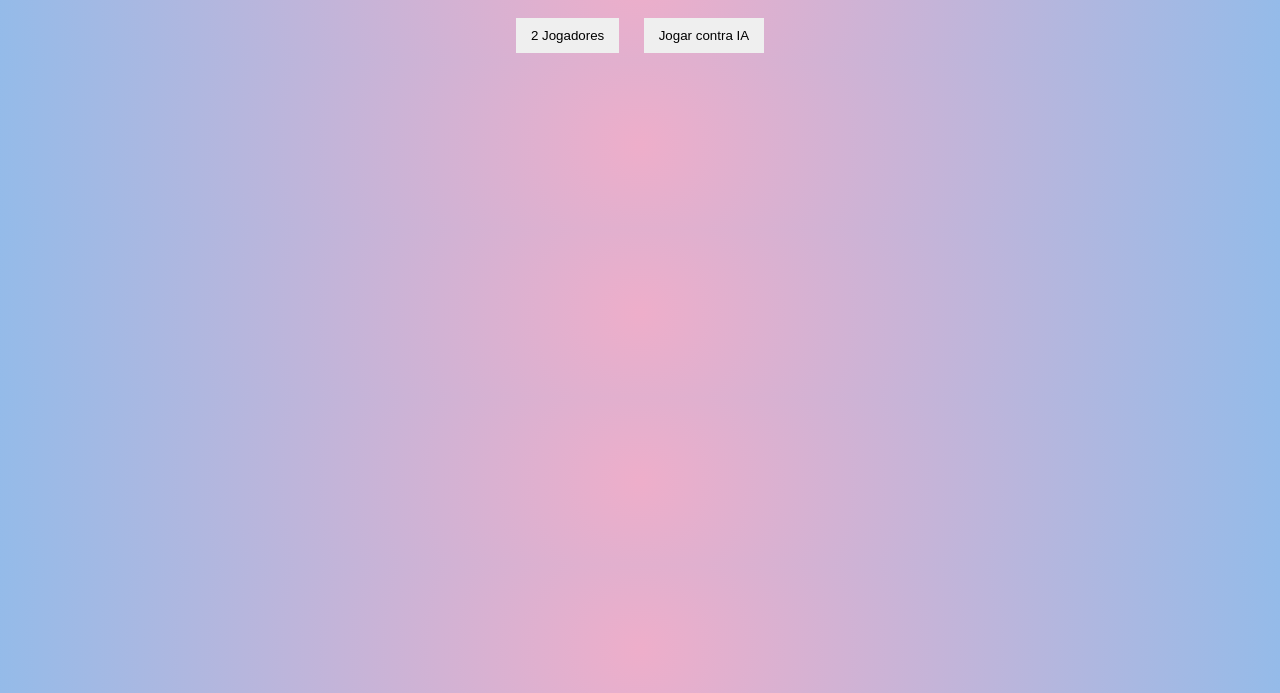
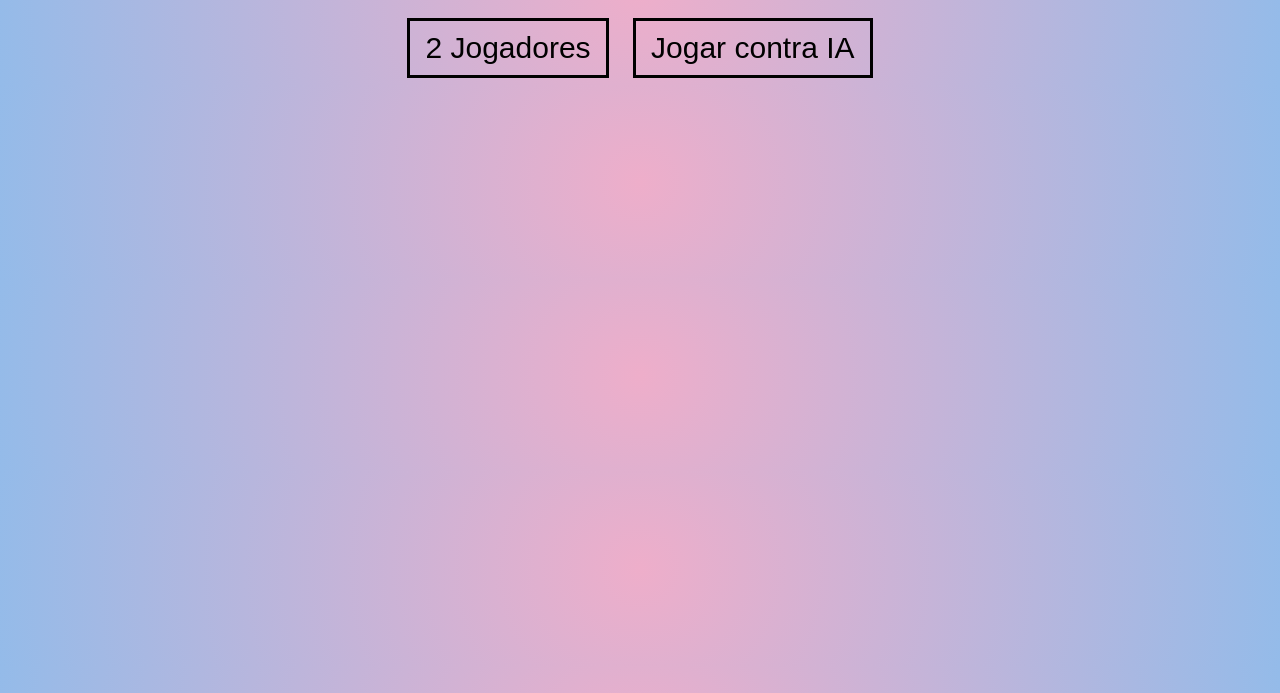
Before and after one commit to Cold-H4nd/JogoDaVelha, a plain HTML site: page index.html in a window 1280 px wide. Shown: the part 107-800 px from the top of the page. Drawn offline with Linux system fonts and the light colour scheme.

Commit message:
Mudança nos botões

```diff
--- a/css/styles.css
+++ b/css/styles.css
@@ -11,9 +11,12 @@ h1 {
 /* botões */
 
 #buttons-container button {
-    border: none;
+    border: 3px solid black;
     padding: 10px 15px;
     margin: 0 10px;
+    background-color: transparent;
+    font-size: 30px;
+    cursor: pointer;
 }
 
 /* jogo */
```
